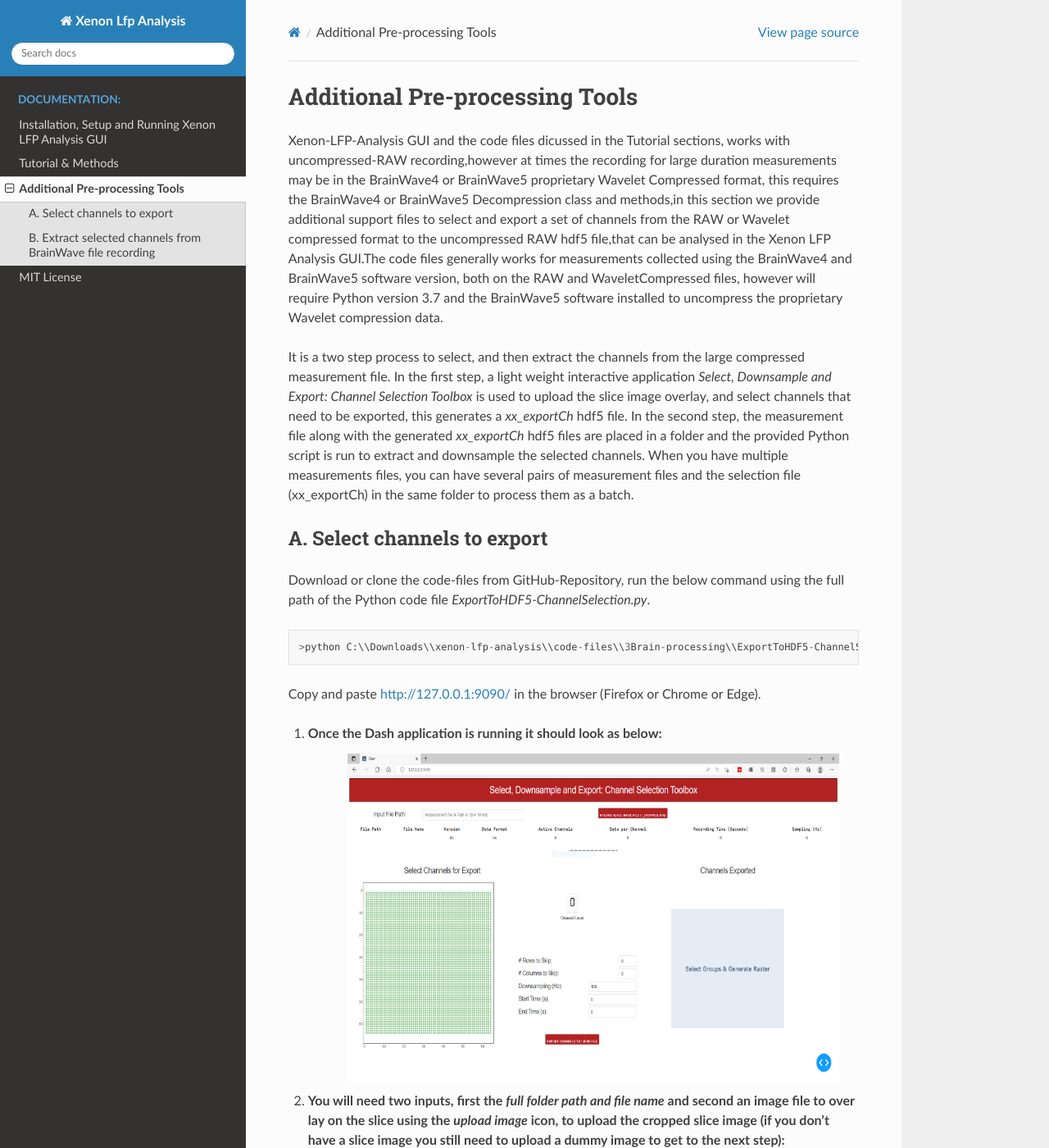
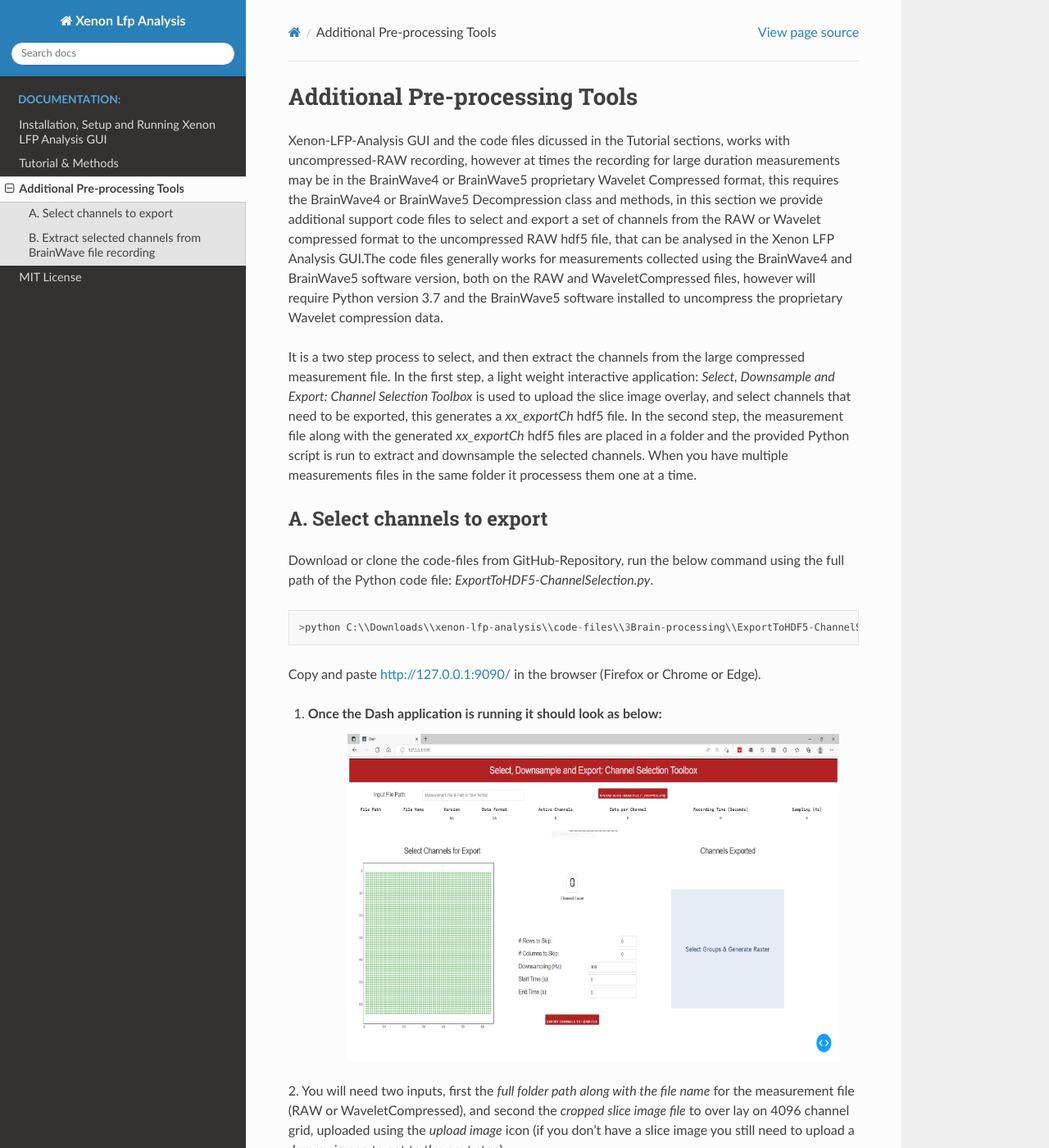
Before and after one commit to MicroBrew09/xenon-lfp-analysis, a Sphinx documentation site: the page built from docs/source/Code.rst, in a window 1280 px wide and 1400 px high. Shown: the whole window at 82% size. Built offline with Sphinx 7.4.7 and the Read the Docs theme 2.0.0, drawn with Linux system fonts in a browser that asks for light colours; some of the changed text lies outside the part shown.

Commit message:
docs corrections

```diff
--- a/docs/source/Code.rst
+++ b/docs/source/Code.rst
@@ -1,27 +1,27 @@
 Additional Pre-processing Tools
 ===============================
 
-Xenon-LFP-Analysis GUI and the code files dicussed in the Tutorial sections, works with uncompressed-RAW recording,\
+Xenon-LFP-Analysis GUI and the code files dicussed in the Tutorial sections, works with uncompressed-RAW recording, \
 however at times the recording for large duration measurements may be in the \
-BrainWave4 or BrainWave5 proprietary Wavelet Compressed format, this requires the BrainWave4 or BrainWave5 Decompression class and methods,\
-in this section we provide additional support files to select and export a set of channels from the RAW or Wavelet compressed format to the uncompressed RAW hdf5 file,\
+BrainWave4 or BrainWave5 proprietary Wavelet Compressed format, this requires the BrainWave4 or BrainWave5 Decompression class and methods, \
+in this section we provide additional support code files to select and export a set of channels from the RAW or Wavelet compressed format to the uncompressed RAW hdf5 file, \
 that can be analysed in the Xenon LFP Analysis GUI.\
 The code files generally works for measurements collected using the BrainWave4 and BrainWave5 software version, both on the RAW and WaveletCompressed files, \
 however will require Python version 3.7 and the BrainWave5 software installed to uncompress the proprietary Wavelet compression data. \
 \
 
 It is a two step process to select, and then extract the channels from the large compressed measurement file. \
-In the first step, a light weight interactive application *Select, Downsample and Export: Channel Selection Toolbox* is used to upload the slice image overlay, \
+In the first step, a light weight interactive application: *Select, Downsample and Export: Channel Selection Toolbox* is used to upload the slice image overlay, \
 and select channels that need to be exported, this generates a *xx_exportCh* hdf5 file. In the second step, \
 the measurement file along with the generated *xx_exportCh* hdf5 files are placed in a folder and the provided Python script is run \
-to extract and downsample the selected channels. When you have multiple measurements files, you can have several pairs of measurement files and the selection file (xx_exportCh) \
-in the same folder to process them as a batch.
+to extract and downsample the selected channels. When you have multiple measurements files \
+in the same folder it processess them one at a time.
 
 A. Select channels to export
 ----------------------------
 
 Download or clone the code-files from GitHub-Repository, \
-run the below command using the full path of the Python code file *ExportToHDF5-ChannelSelection.py*.
+run the below command using the full path of the Python code file: *ExportToHDF5-ChannelSelection.py*.
 
 ::
 
@@ -39,7 +39,9 @@ Copy and paste http://127.0.0.1:9090/ in the browser (Firefox or Chrome or Edge)
         :height: 400px
         :alt: alternate text
 
-2. You will need two inputs, first the *full folder path and file name* and second an image file to over lay on the slice using the *upload image* icon, to upload the cropped slice image (if you don't have a slice image you still need to upload a dummy image to get to the next step):
+2. You will need two inputs, first the *full folder path along with the file name* for the measurement file (RAW or WaveletCompressed), \
+and second the *cropped slice image file* to over lay on 4096 channel grid, uploaded using the *upload image* icon (if you don't have a slice image you still need to upload a dummy image to get to the next step):
+
     .. image:: _static/pictures/Capture2.PNG
         :width: 600px
         :align: center
@@ -73,11 +76,11 @@ containing the *.dll files*. \\
 >python C:\\Downloads\\xenon-lfp-analysis\\code-files\\3Brain-processing\\ExportToHDF5-ChannelSelection.py
 
 2. A prompt will come for the folder path, make sure the measurement file and the *xx_exportCh* files are in the same folder. \
-Note that the file names need to be matched as shown in the example below, and if you have multiple pairs of files in the same folder,\
+Note that the file names need to be matched as shown in the example below, and if you have multiple pairs of files in the same folder, \
 it will process them one at a time.\
 
     .. image:: _static/pictures/Capture5.PNG
-        :width: 600px
+        :width: 300px
         :align: center
-        :height: 400px
+        :height: 100px
         :alt: alternate text
```
Also changed, not shown: other parts of docs/source/Code.rst (+3 -2 lines), 5 other files.
